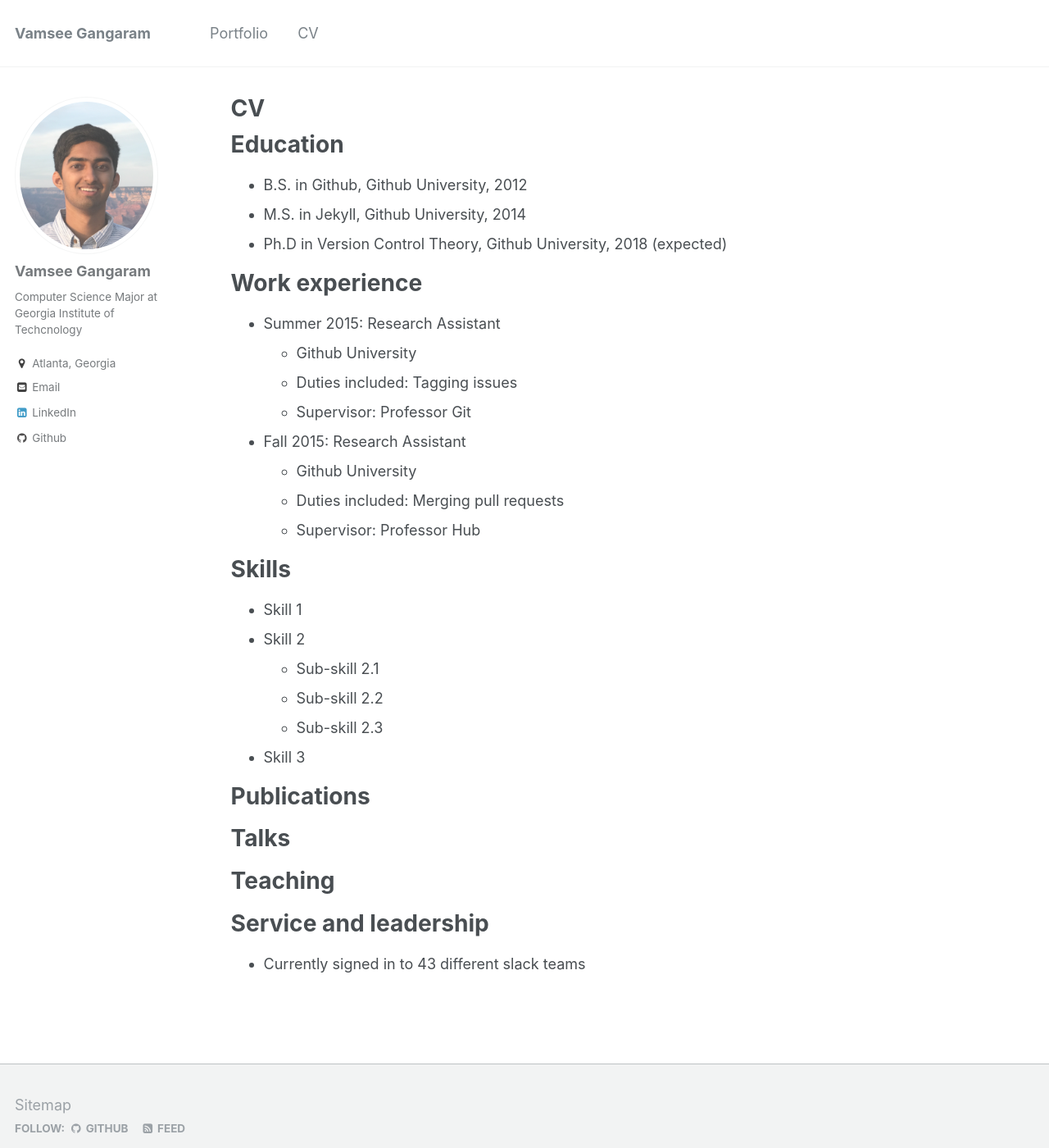
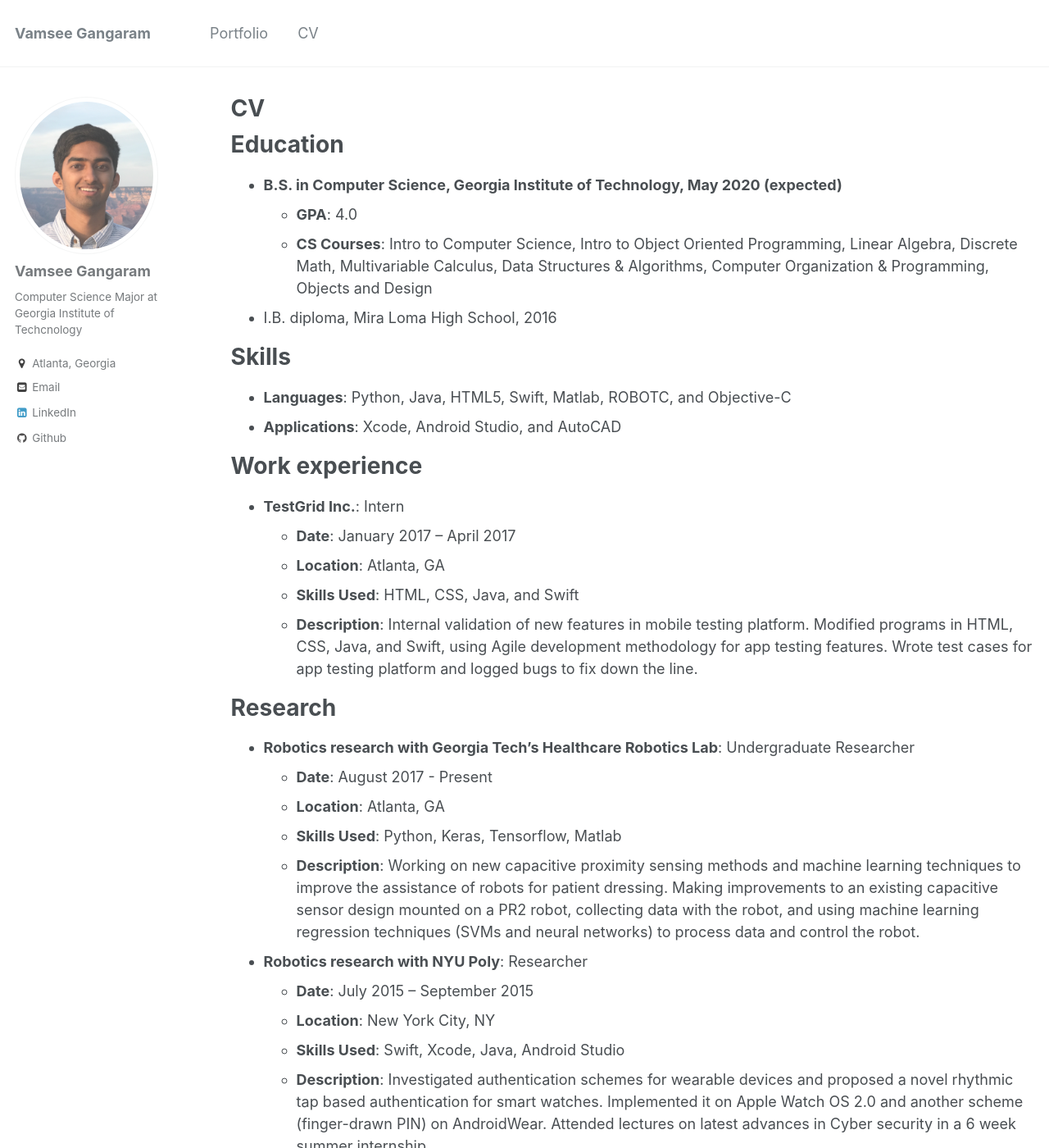
Before and after one commit to Vumz/Vumz-github.io, a Jekyll site: the page built from _pages/cv.md, in a window 1280 px wide and 1400 px high. Shown: the whole window at 82% size. Built offline with Jekyll 4.4.1, drawn with Linux system fonts in a browser that asks for light colours; some of the changed text lies outside the part shown.

Commit message:
Update cv.md

```diff
--- a/_pages/cv.md
+++ b/_pages/cv.md
@@ -9,51 +9,66 @@ redirect_from:
 
 {% include base_path %}
 
+
 Education
 ======
-* B.S. in Github, Github University, 2012
-* M.S. in Jekyll, Github University, 2014
-* Ph.D in Version Control Theory, Github University, 2018 (expected)
+* **B.S. in Computer Science, Georgia Institute of Technology, May 2020 (expected)**
+  * **GPA**: 4.0
+  * **CS Courses**: Intro to Computer Science, Intro to Object Oriented Programming, Linear Algebra, Discrete Math,
+Multivariable Calculus, Data Structures & Algorithms, Computer Organization & Programming, Objects and Design
+* I.B. diploma, Mira Loma High School, 2016
+
+
+Skills
+======
+* **Languages**: Python, Java, HTML5, Swift, Matlab, ROBOTC, and Objective-C
+* **Applications**: Xcode, Android Studio, and AutoCAD
+
 
 Work experience
 ======
-* Summer 2015: Research Assistant
-  * Github University
-  * Duties included: Tagging issues
-  * Supervisor: Professor Git
+* **TestGrid Inc.**: Intern
+  * **Date**: January 2017 – April 2017
+  * **Location**: Atlanta, GA
+  * **Skills Used**: HTML, CSS, Java, and Swift
+  * **Description**: Internal validation of new features in mobile testing platform. Modified programs in HTML, CSS, Java, and Swift, using Agile development methodology for app testing features. Wrote test cases for app testing platform and logged bugs to fix down the line.
 
-* Fall 2015: Research Assistant
-  * Github University
-  * Duties included: Merging pull requests
-  * Supervisor: Professor Hub
 
-Skills
+Research
 ======
-* Skill 1
-* Skill 2
-  * Sub-skill 2.1
-  * Sub-skill 2.2
-  * Sub-skill 2.3
-* Skill 3
+* **Robotics research with Georgia Tech's Healthcare Robotics Lab**: Undergraduate Researcher
+  * **Date**: August 2017 - Present
+  * **Location**: Atlanta, GA
+  * **Skills Used**: Python, Keras, Tensorflow, Matlab
+  * **Description**: Working on new capacitive proximity sensing methods and machine learning techniques to improve the assistance of robots for patient dressing. Making improvements to an existing capacitive sensor design mounted on a PR2 robot, collecting data with the robot, and using machine learning regression techniques (SVMs and neural networks) to process data and control the robot.
 
-Publications
+* **Robotics research with NYU Poly**: Researcher
+  * **Date**: July 2015 – September 2015
+  * **Location**: New York City, NY
+  * **Skills Used**: Swift, Xcode, Java, Android Studio
+  * **Description**: Investigated authentication schemes for wearable devices and proposed a novel rhythmic tap based authentication for smart watches. Implemented it on Apple Watch OS 2.0 and another scheme (finger-drawn PIN) on AndroidWear. Attended lectures on latest advances in Cyber security in a 6 week summer internship.
+
+
+Projects
 ======
-  <ul>{% for post in site.publications %}
-    {% include archive-single-cv.html %}
-  {% endfor %}</ul>
+* **Lend Formal Web Service**
+  * **Date**: August 2016 – January 2017
+  * **Skills Used**: HTML, CSS, Django, SQL
+  * **Description**: Developed a web based service that will facilitate peer to peer lending of formal clothes. Front end coded using HTML5 and CSS, using Django web framework to connect front end to SQL back end.
 
-Talks
-======
-  <ul>{% for post in site.talks %}
-    {% include archive-single-talk-cv.html %}
-  {% endfor %}</ul>
+* **Ridemates- Capooling App**
+  * **Date**: June 2013 – September 2013
+  * **Skills Used**: HTML, Intel XDK, AWS
+  * **Description**: Developed Carpooling mobile app in HTML5 using Amazon AWS cloud to aid carpooling for school.
 
-Teaching
-======
-  <ul>{% for post in site.teaching %}
-    {% include archive-single-cv.html %}
-  {% endfor %}</ul>
+* **VEX Robotics**
+  * **Date**: August 2017 - Present
+  * **Skills Used**: ROBOTC, AutoCAD
+  * **Description**: Led high school team to qualify and win awards at VEX world championships tournament every year. Ranked 3rd in the world for driving skills and 3rd in the world for programming skills out of over 10,000 teams. Used ROBOTC extensively to program PID control and sensors such as potentiometer, gyroscope, and encoders.
+
 
 Service and leadership
 ======
-* Currently signed in to 43 different slack teams
+* IOS Club (member), August 2016 - Present
+* Robotics Team/Club (President), August 2012 – May 2016
+* Social Innovation Club (Founder/President), August 2015 – May 2016
```
